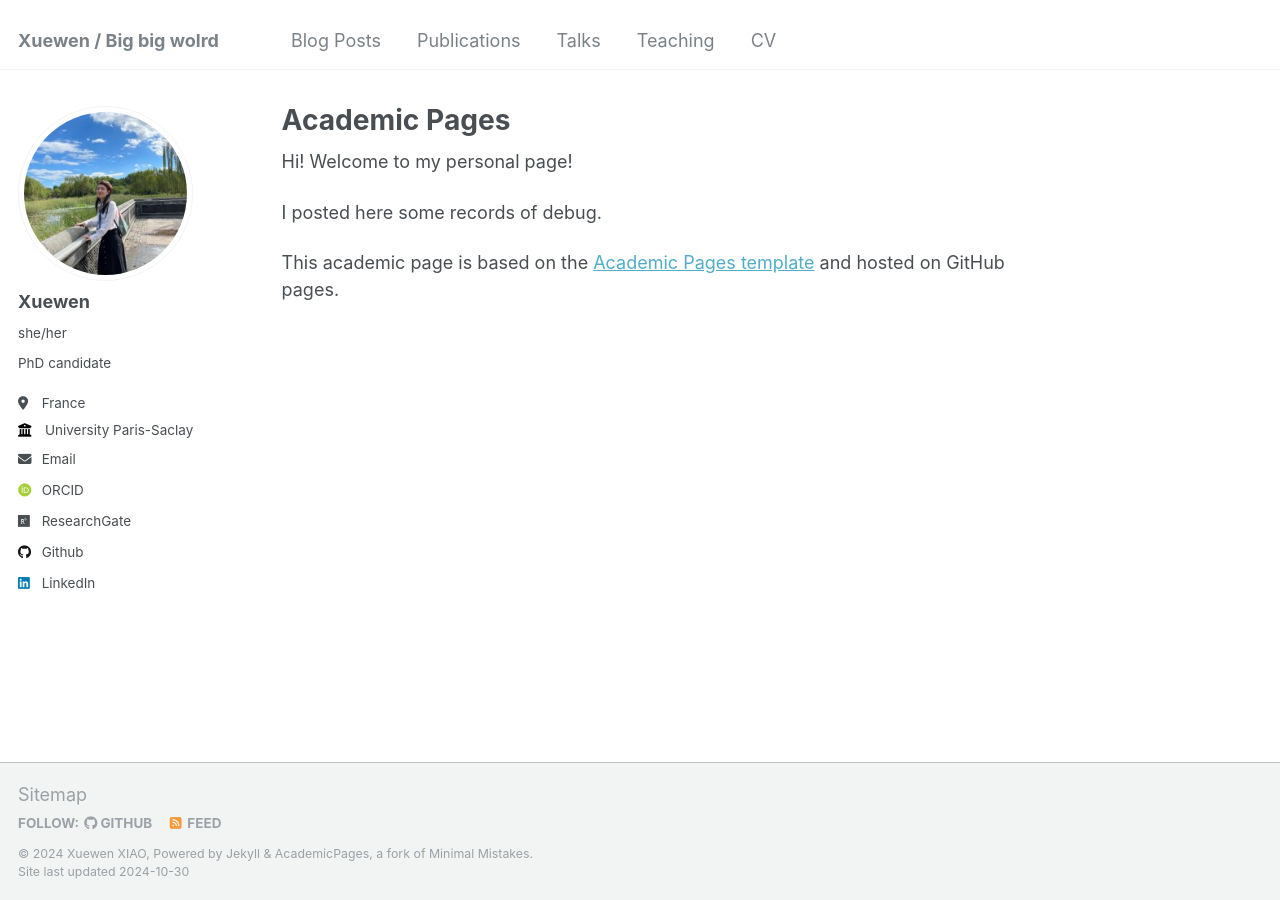
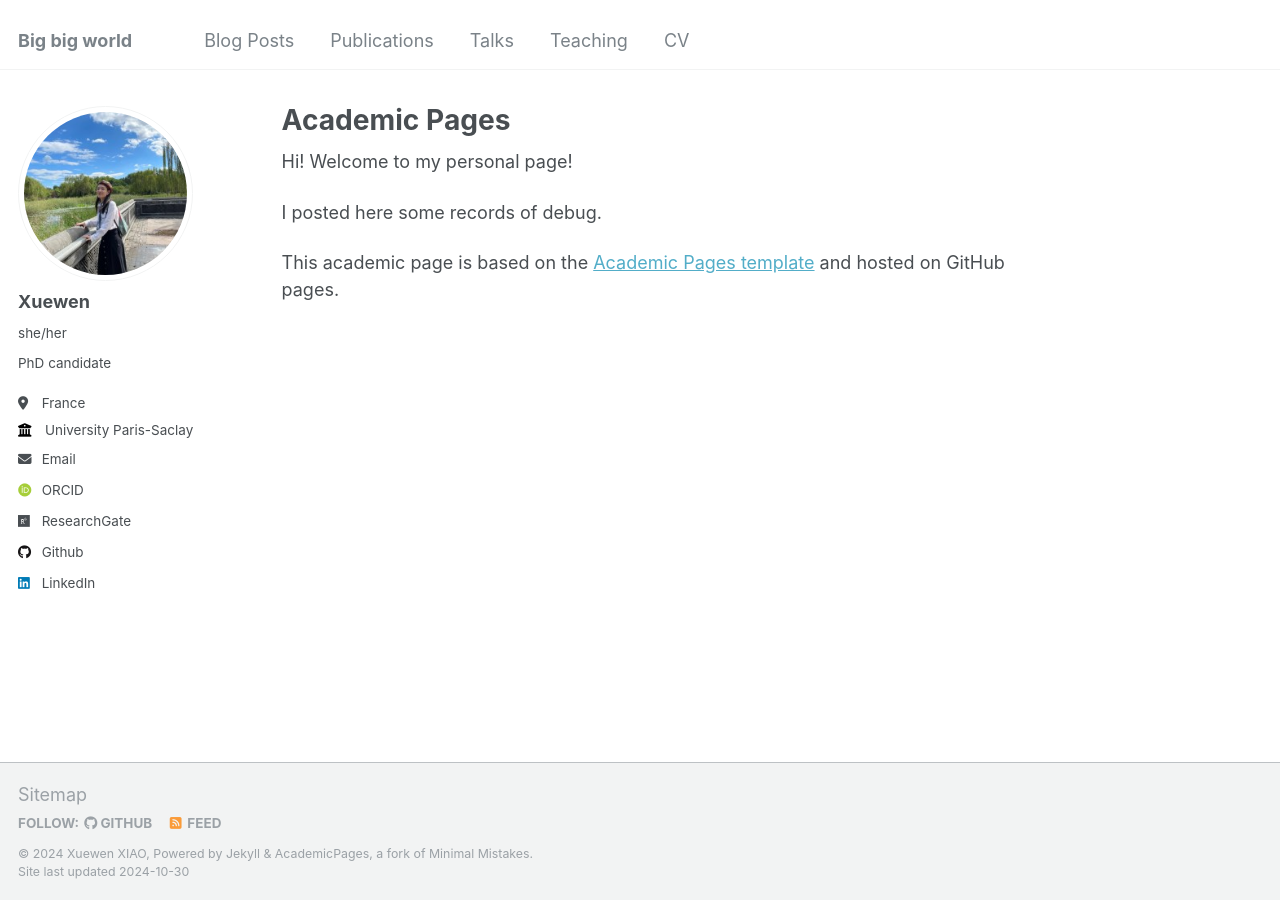
Before and after one commit to JohannaXiao/JohannaXiao.github.io, a Jekyll site: the page built from _pages/about.md, in a window 1280 px wide. Built offline with Jekyll 4.4.1, drawn with Linux system fonts in a browser that asks for light colours; some web fonts are replaced.

Commit message:
basic change

```diff
--- a/_config.yml
+++ b/_config.yml
@@ -8,7 +8,7 @@
 
 # Basic Site Settings
 locale                   : "en-US"
-title                    : "Xuewen / Big big wolrd"
+title                    : "Big big world"
 title_separator          : "-"
 name                     : &name "Xuewen XIAO"
 description              : &description "personal description"
@@ -304,6 +304,9 @@ plugins:
   - jekyll-paginate
   - jekyll-sitemap
   - jemoji
+  - jekyll-remote-theme
+#remote_theme: "mmistakes/minimal-mistakes"
+#minimal_mistakes_skin: "dark" # "air", "aqua", "contrast", "dark", "dirt", "neon", "mint", "plum", "sunrise"
 
 # Mimic GitHub Pages with --safe
 whitelist:
@@ -312,6 +315,7 @@ whitelist:
   - jekyll-paginate
   - jekyll-sitemap
   - jemoji
+
 
 
 # Archives
--- a/_data/authors.yml
+++ b/_data/authors.yml
@@ -2,8 +2,8 @@
 
 Name Name:
   name        : "Xuewen XIAO"
-  uri         : "http://name.com"
-  email       : "name@name.com"
+  uri         : "https://johannaxiao.github.io/"
+  email       : "xuewen.xiao@universite-paris-saclary.fr"
   bio         : "This is the first name."
   avatar      : "bio-photo-2.jpg"
   twitter     : "name"
```
Also changed, not shown: 1 other file.
